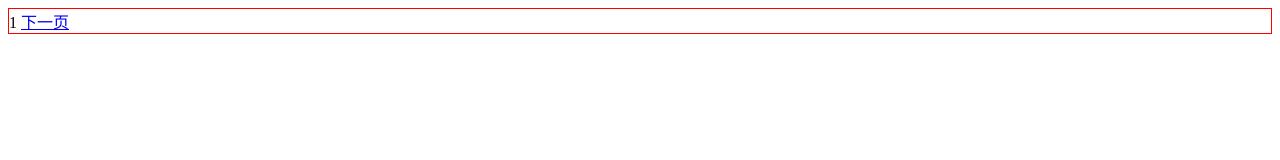
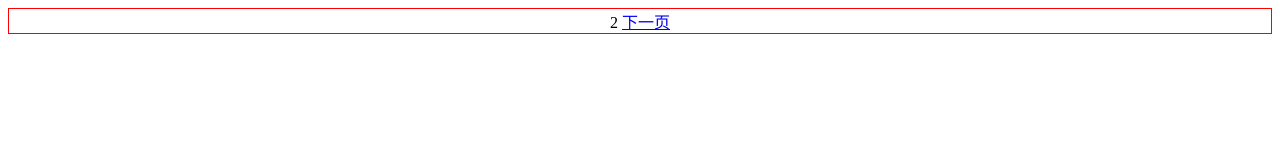
Before and after one commit to westee/mangosteen-react, a React (Vite) app: page /welcome/2 in a window 1280 px wide. Shown: the top 160 px of the page. Built offline with nearby package versions, Linux system fonts and the light colour scheme.

Commit message:
给欢迎页面添加动画

```diff
--- a/package.json
+++ b/package.json
@@ -11,6 +11,7 @@
     "lint:fix": "eslint . --fix"
   },
   "dependencies": {
+    "@react-spring/web": "^9.6.1",
     "react": "18.2.0",
     "react-dom": "18.2.0",
     "react-router-dom": "^6.8.0"
--- a/src/layouts/WelcomeLayout.tsx
+++ b/src/layouts/WelcomeLayout.tsx
@@ -1,6 +1,25 @@
-import { Outlet } from 'react-router-dom'
+import { useLocation, useOutlet } from 'react-router-dom'
+import { animated, useTransition } from '@react-spring/web'
+import type { ReactNode } from 'react'
+import { useRef } from 'react'
+
 export const WelcomeLayout: React.FC = () => {
-  return <div>
-    <Outlet />
-  </div>
+  const map = useRef<Record<string, ReactNode>>({})
+  const location = useLocation()
+  const pathname = location.pathname
+
+  const outlet = useOutlet()
+  map.current[pathname] = outlet
+  const transitions = useTransition(pathname, {
+    from: { transform: pathname === '/welcome/1' ? 'translateX(0%)' : 'translateX(100%)' },
+    enter: { transform: 'translateX(0%)' },
+    leave: { transform: 'translateX(-100%)' },
+    config: { duration: 300 }
+  })
+
+  return transitions((style, pathname) => (
+    <animated.div
+    style={style} key={pathname}
+  ><div style={{ textAlign: 'center' }}> {map.current[pathname]}</div></animated.div>
+  ))
 }
--- a/src/pages/Welcome2.tsx
+++ b/src/pages/Welcome2.tsx
@@ -2,6 +2,6 @@ import * as React from 'react'
 import { NavLink } from 'react-router-dom'
 export const Welcome2: React.FC = () => {
   return (
-    <div style={{ border: '1px solid red' }}> 1 <NavLink to="/welcome/3">下一页</NavLink> </div>
+    <div style={{ border: '1px solid red' }}> 2 <NavLink to="/welcome/3">下一页</NavLink> </div>
   )
 }
--- a/src/pages/Welcome3.tsx
+++ b/src/pages/Welcome3.tsx
@@ -2,6 +2,6 @@ import * as React from 'react'
 import { NavLink } from 'react-router-dom'
 export const Welcome3: React.FC = () => {
   return (
-    <div style={{ border: '1px solid red' }}> 1 <NavLink to="/welcome/4">下一页</NavLink> </div>
+    <div style={{ border: '1px solid red' }}> 3 <NavLink to="/welcome/4">下一页</NavLink> </div>
   )
 }
--- a/src/pages/Welcome4.tsx
+++ b/src/pages/Welcome4.tsx
@@ -2,6 +2,6 @@ import * as React from 'react'
 import { NavLink } from 'react-router-dom'
 export const Welcome4: React.FC = () => {
   return (
-    <div style={{ border: '1px solid red' }}> 1 <NavLink to="/xxx">下一页</NavLink> </div>
+    <div style={{ border: '1px solid red' }}> 4 <NavLink to="/xxx">下一页</NavLink> </div>
   )
 }
```
Also changed, not shown: 1 other file (tests, documents, lock files or other folders).
